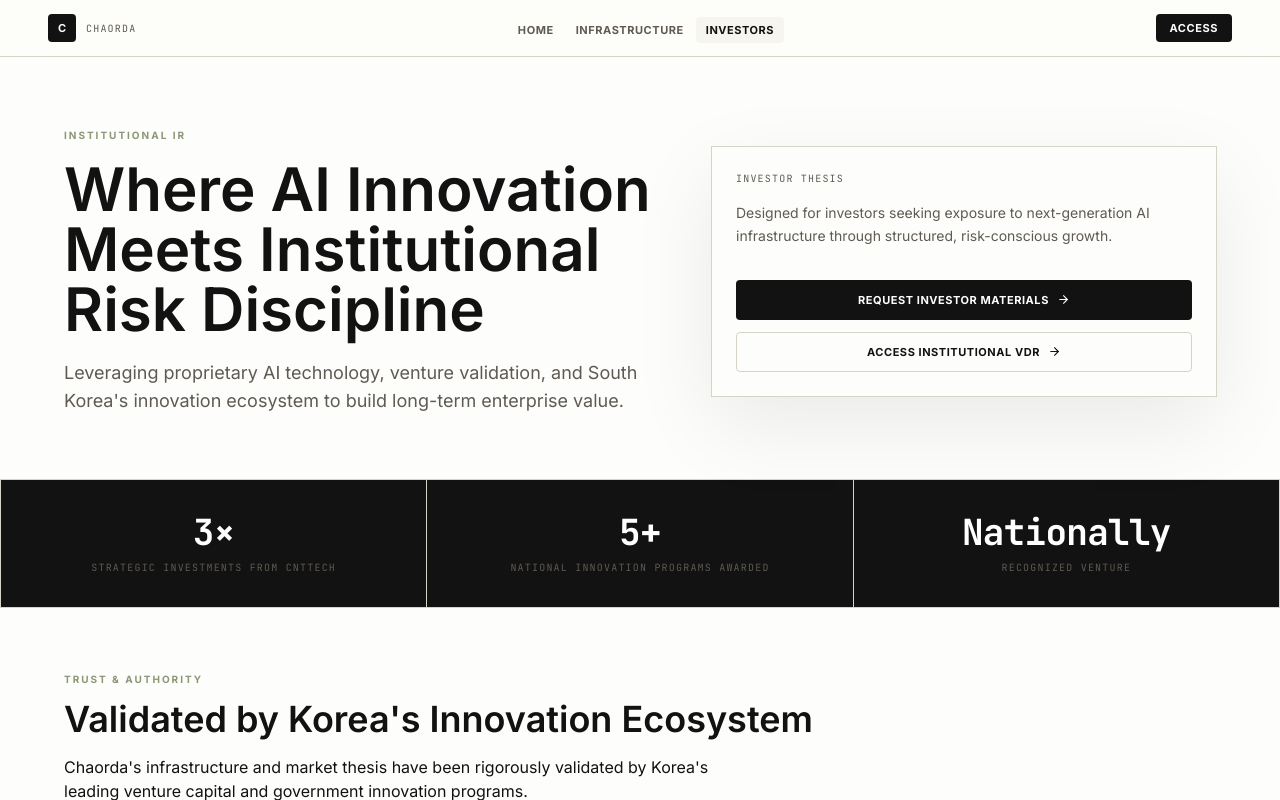
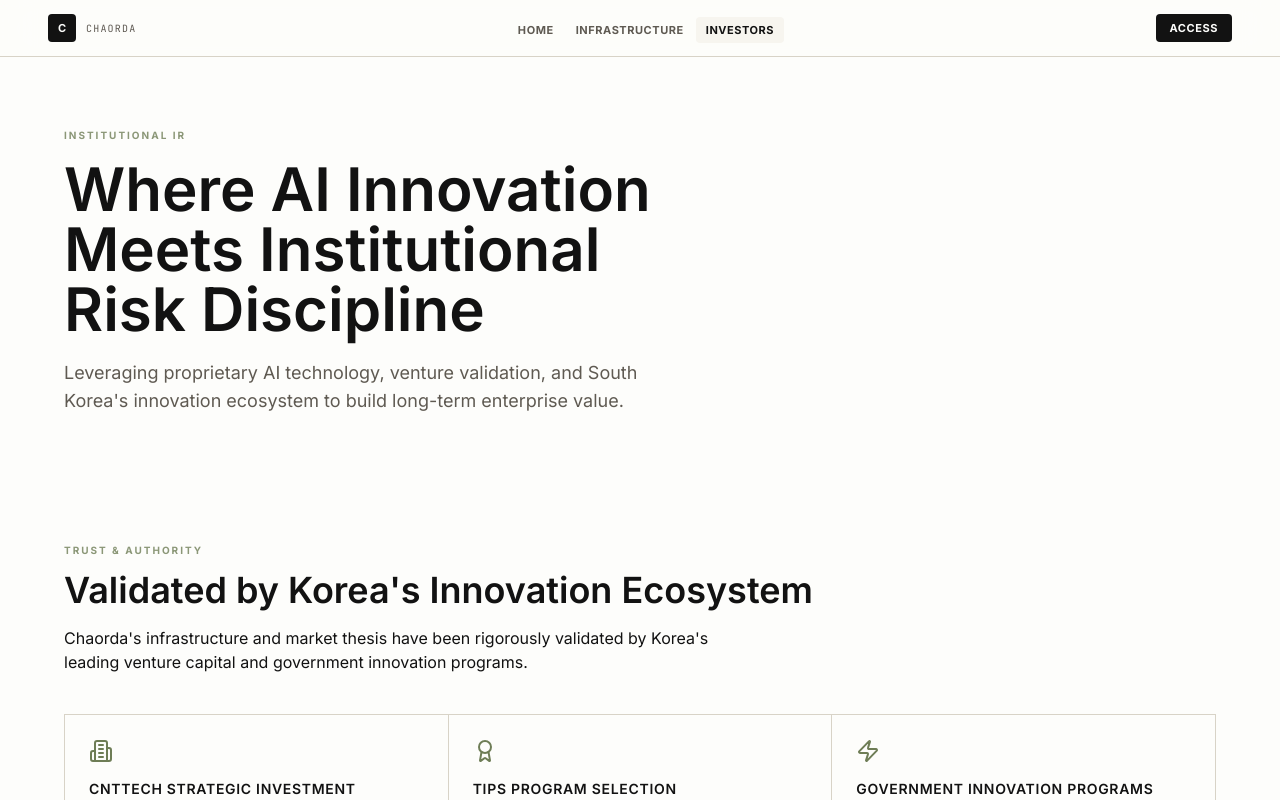
Before and after one commit to chaordaedu/chaorda-newsite-260604, a Next.js app: page /investors in a window 1280 px wide. Shown: the top 800 px of the page. Built offline with nearby package versions, Linux system fonts and the light colour scheme.

Commit message:
Remove Investor Thesis box, buttons, and KPI strip from Investors page

```diff
--- a/app/investors/page.tsx
+++ b/app/investors/page.tsx
@@ -23,23 +23,13 @@ export default function InvestorsPage() {
         eyebrow="Institutional IR"
         title="Where AI Innovation Meets Institutional Risk Discipline"
         body="Leveraging proprietary AI technology, venture validation, and South Korea's innovation ecosystem to build long-term enterprise value."
-      >
-        <div className="bg-porcelain p-6 shadow-polish ring-1 ring-boundary">
-          <p className="technical-label text-moss">Investor Thesis</p>
-          <p className="mt-4 text-sm leading-relaxed text-muted">
-            Designed for investors seeking exposure to next-generation AI infrastructure through structured, risk-conscious growth.
-          </p>
-          <div className="mt-8 flex flex-col gap-3">
-            <ButtonLink href="mailto:ir@chaorda.com">Request Investor Materials</ButtonLink>
-            <ButtonLink href="#" variant="secondary">
-              Access Institutional VDR
-            </ButtonLink>
-          </div>
-        </div>
-      </PageHero>
+      />
 
       {/* SECTION B: Institutional Validation */}
-      <InstitutionalValidation title="Validated by Korea's Innovation Ecosystem" />
+      <InstitutionalValidation
+        title="Validated by Korea's Innovation Ecosystem"
+        showKPIs={false}
+      />
 
       {/* SECTION C: Proprietary AI Assets & Enterprise Value */}
       <Section
@@ -132,12 +122,6 @@ export default function InvestorsPage() {
           <p className="mt-6 text-lg text-porcelain/60">
             We welcome discussions with institutional investors, private credit managers, family offices, and strategic partners seeking exposure to validated AI infrastructure opportunities.
           </p>
-          <div className="mt-10 flex flex-col items-center justify-center gap-4 sm:flex-row">
-            <ButtonLink href="mailto:ir@chaorda.com">Request Investor Materials</ButtonLink>
-            <ButtonLink href="mailto:ir@chaorda.com" variant="ghost">
-              Contact Investor Relations
-            </ButtonLink>
-          </div>
           <p className="mt-8 text-xs text-porcelain/40 italic">
             Additional materials may be made available following an initial qualification process.
           </p>
--- a/components/proof-modules.tsx
+++ b/components/proof-modules.tsx
@@ -25,9 +25,16 @@ export function InstitutionalRoadmap() {
   );
 }
 
-export function InstitutionalValidation({ title = "Proven Through Institutional Recognition." }: { title?: string }) {
+export function InstitutionalValidation({
+  title = "Proven Through Institutional Recognition.",
+  showKPIs = true
+}: {
+  title?: string;
+  showKPIs?: boolean;
+}) {
   return (
     <>
+      {showKPIs && (
         <div className="border-grid grid-cols-1 sm:grid-cols-3 bg-ink text-porcelain">
           {validationKPIs.map((kpi) => (
             <div key={kpi.label} className="p-8 text-center border-ink/10">
@@ -36,6 +43,7 @@ export function InstitutionalValidation({ title = "Proven Through Institutional
             </div>
           ))}
         </div>
+      )}
 
       <Section
         eyebrow="Trust & Authority"
```
Lines whose indentation alone changed are shown as unchanged.
